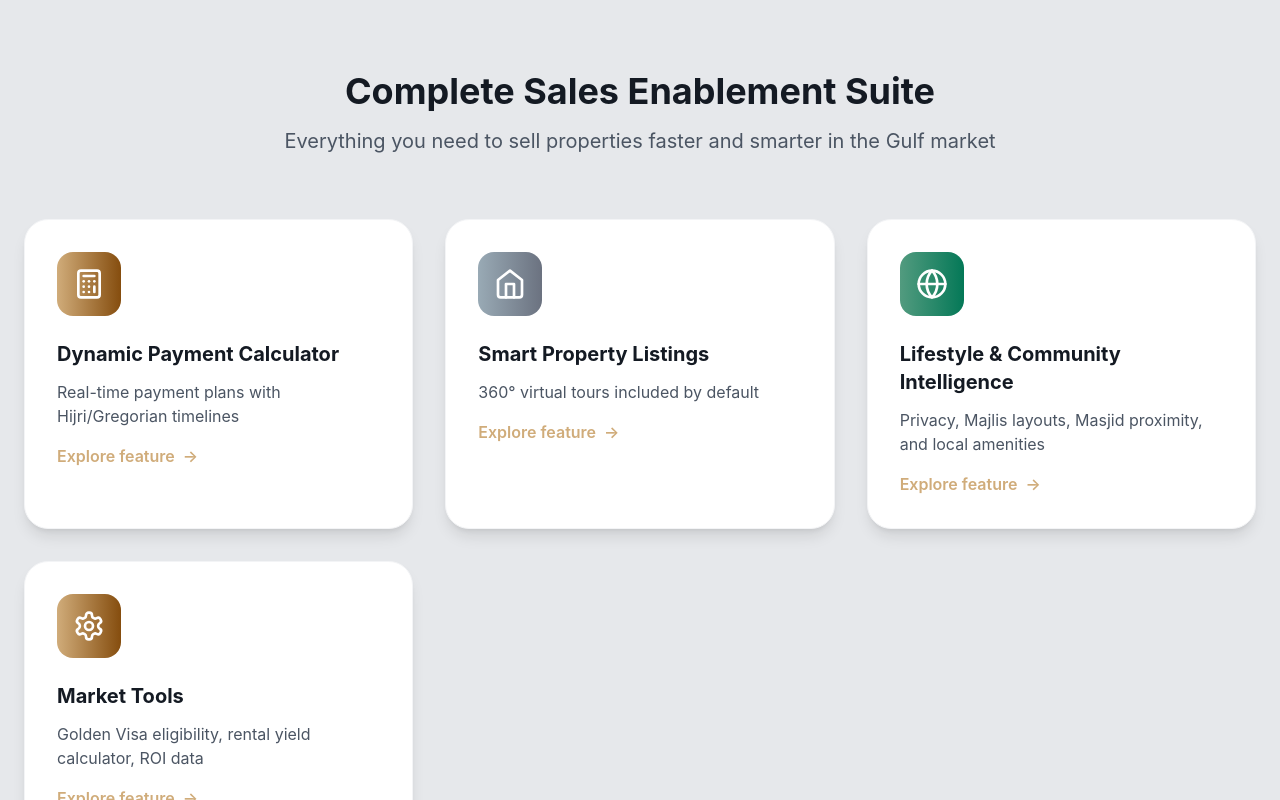
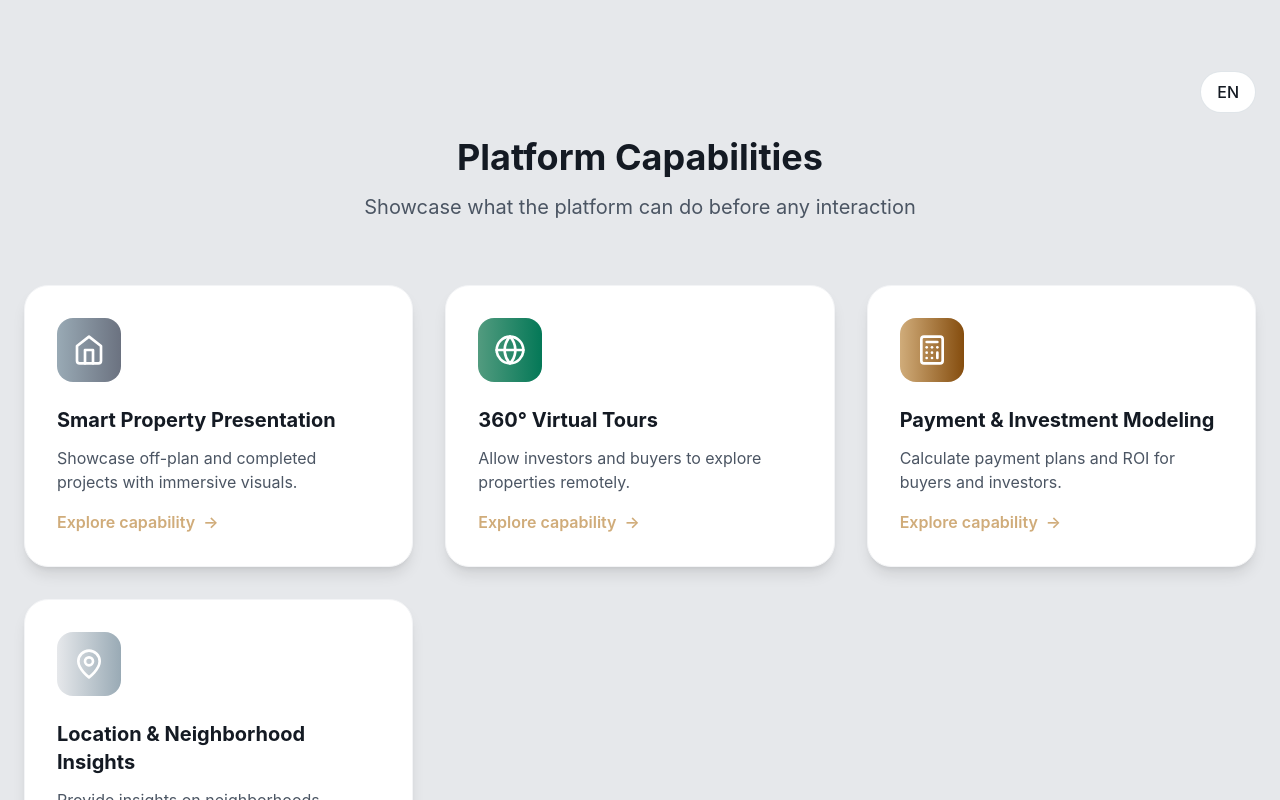
Before and after one commit to fazetdev/baytelitet, a Next.js app: page / in a window 1280 px wide. Shown: the part 1680-2480 px from the top of the page. Built offline with nearby package versions, Linux system fonts and the light colour scheme.

Commit message:
feat: update FeaturesSection to show platform capabilities with accessible cards

```diff
--- a/app/home/components/FeaturesSection.tsx
+++ b/app/home/components/FeaturesSection.tsx
@@ -1,10 +1,10 @@
 'use client';
 
+import { useState } from 'react';
 import Link from 'next/link';
-import { Calculator, Home, Globe, Settings } from 'lucide-react';
-import { useLanguage } from '@/context/useLanguage';
+import { Home, Globe, Calculator, MapPin } from 'lucide-react';
 
-interface Feature {
+interface Capability {
   id: string;
   icon: React.ComponentType<{ className?: string }>;
   titleEn: string;
@@ -15,92 +15,107 @@ interface Feature {
   href: string;
 }
 
-const features: Feature[] = [
+const capabilities: Capability[] = [
   {
-    id: 'calculator',
+    id: 'smart-presentation',
+    icon: Home,
+    titleEn: 'Smart Property Presentation',
+    titleAr: 'عرض عقارات ذكي',
+    descriptionEn: 'Showcase off-plan and completed projects with immersive visuals.',
+    descriptionAr: 'عرض المشاريع المكتملة وغير المكتملة بصرياً بشكل جذاب',
+    color: 'from-bayt-cool to-gray-500',
+    href: '/properties',
+  },
+  {
+    id: 'virtual-tours',
+    icon: Globe,
+    titleEn: '360° Virtual Tours',
+    titleAr: 'جولات افتراضية 360°',
+    descriptionEn: 'Allow investors and buyers to explore properties remotely.',
+    descriptionAr: 'تمكين المستثمرين والمشترين من استكشاف العقارات عن بُعد',
+    color: 'from-bayt-cultural to-emerald-700',
+    href: '/properties',
+  },
+  {
+    id: 'payment-modeling',
     icon: Calculator,
-    titleEn: 'Dynamic Payment Calculator',
-    titleAr: 'حاسبة دفع ديناميكية',
-    descriptionEn: 'Real-time payment plans with Hijri/Gregorian timelines',
-    descriptionAr: 'خطط دفع مباشرة مع تواريخ هجري/ميلادي',
+    titleEn: 'Payment & Investment Modeling',
+    titleAr: 'نمذجة الدفع والاستثمار',
+    descriptionEn: 'Calculate payment plans and ROI for buyers and investors.',
+    descriptionAr: 'احسب خطط الدفع والعائد للمستثمرين والمشترين',
     color: 'from-bayt-warm to-yellow-800',
     href: '/calculator',
   },
   {
-    id: 'smart-property',
-    icon: Home,
-    titleEn: 'Smart Property Listings',
-    titleAr: 'قوائم عقارية ذكية',
-    descriptionEn: '360° virtual tours included by default',
-    descriptionAr: 'جولات افتراضية 360° مدمجة بشكل افتراضي',
-    color: 'from-bayt-cool to-gray-500',
+    id: 'location-intelligence',
+    icon: MapPin,
+    titleEn: 'Location & Neighborhood Insights',
+    titleAr: 'تحليلات الموقع والمناطق',
+    descriptionEn: 'Provide insights on neighborhoods, amenities, and compliance.',
+    descriptionAr: 'تقديم تحليلات حول الأحياء والخدمات والامتثال',
+    color: 'from-bayt-light to-bayt-cool',
     href: '/properties',
-  },
-  {
-    id: 'lifestyle-intel',
-    icon: Globe,
-    titleEn: 'Lifestyle & Community Intelligence',
-    titleAr: 'استخبارات الحياة والمجتمع',
-    descriptionEn: 'Privacy, Majlis layouts, Masjid proximity, and local amenities',
-    descriptionAr: 'الخصوصية، تصميم المجلس، قرب المساجد، والخدمات المحلية',
-    color: 'from-bayt-cultural to-emerald-700',
-    href: '/settings',
-  },
-  {
-    id: 'market-tools',
-    icon: Settings,
-    titleEn: 'Market Tools',
-    titleAr: 'أدوات السوق',
-    descriptionEn: 'Golden Visa eligibility, rental yield calculator, ROI data',
-    descriptionAr: 'أهلية الفيزا الذهبية، حاسبة العائد، وبيانات ROI',
-    color: 'from-bayt-warm to-yellow-800',
-    href: '/market-tools',
   }
 ];
 
 export default function FeaturesSection() {
-  const { lang } = useLanguage();
+  const [lang, setLang] = useState<'en' | 'ar'>('en');
   const isRTL = lang === 'ar';
+
+  const toggleLanguage = () => setLang(lang === 'en' ? 'ar' : 'en');
 
   return (
     <section className="py-20 bg-bayt-light" dir={isRTL ? 'rtl' : 'ltr'}>
       <div className="container mx-auto px-6">
-        <header className={`text-center mb-16 ${isRTL ? 'text-right' : 'text-center'}`}>
+        {/* Language Toggle */}
+        <div className="flex justify-end mb-6">
+          <button
+            onClick={toggleLanguage}
+            className="flex items-center gap-2 px-4 py-2 rounded-full bg-white text-bayt-dark font-medium border border-bayt-cool/30 hover:border-bayt-warm transition-colors"
+            aria-label={isRTL ? 'التبديل إلى الإنجليزية' : 'Switch to Arabic'}
+          >
+            {isRTL ? 'AR' : 'EN'}
+          </button>
+        </div>
+
+        {/* Section Header */}
+        <div className={`text-center mb-16 ${isRTL ? 'text-right' : 'text-center'}`}>
           <h2 className="text-4xl font-bold text-bayt-dark mb-4">
-            {isRTL ? 'مجموعة أدوات كاملة لتمكين المبيعات' : 'Complete Sales Enablement Suite'}
+            {isRTL ? 'مجموعة قدرات المنصة' : 'Platform Capabilities'}
           </h2>
           <p className="text-xl text-gray-600 max-w-3xl mx-auto">
             {isRTL
-              ? 'كل ما تحتاجه لبيع العقارات بسرعة وذكاء في سوق الخليج'
-              : 'Everything you need to sell properties faster and smarter in the Gulf market'}
+              ? 'ما تحتاجه لإظهار قدرات المنصة قبل أي تفاعل'
+              : 'Showcase what the platform can do before any interaction'}
           </p>
-        </header>
+        </div>
 
+        {/* Capabilities Grid */}
         <div className="grid grid-cols-1 md:grid-cols-2 lg:grid-cols-3 gap-8">
-          {features.map((feature) => {
-            const Icon = feature.icon;
+          {capabilities.map((cap) => {
+            const Icon = cap.icon;
             return (
               <Link
-                key={feature.id}
-                href={feature.href}
+                key={cap.id}
+                href={cap.href}
                 className="group block"
-                aria-label={`${isRTL ? feature.titleAr : feature.titleEn} - ${isRTL ? feature.descriptionAr : feature.descriptionEn}`}
+                aria-label={`${isRTL ? cap.titleAr : cap.titleEn} - ${isRTL ? cap.descriptionAr : cap.descriptionEn}`}
               >
-                <article className={`bg-white rounded-2xl shadow-lg p-8 border border-gray-100 hover:border-bayt-warm hover:shadow-2xl transition-all duration-300 transform hover:-translate-y-2 h-full`}>
-                  <div className={`inline-flex p-4 rounded-xl bg-gradient-to-r ${feature.color} text-white mb-6`}>
+                <div className={`bg-white rounded-2xl shadow-lg p-8 border border-gray-100 hover:border-bayt-warm hover:shadow-2xl transition-all duration-300 transform hover:-translate-y-2 h-full`}>
+                  <div className={`inline-flex p-4 rounded-xl bg-gradient-to-r ${cap.color} text-white mb-6`}>
                     <Icon className="w-8 h-8" />
                   </div>
                   <h3 className="text-xl font-bold text-bayt-dark mb-3 group-hover:text-bayt-warm">
-                    {isRTL ? feature.titleAr : feature.titleEn}
+                    {isRTL ? cap.titleAr : cap.titleEn}
                   </h3>
                   <p className="text-gray-600 mb-4">
-                    {isRTL ? feature.descriptionAr : feature.descriptionEn}
+                    {isRTL ? cap.descriptionAr : cap.descriptionEn}
                   </p>
                   <div className="text-bayt-warm font-semibold flex items-center gap-2">
-                    {isRTL ? 'استكشف الميزة' : 'Explore feature'}{' '}
+                    {isRTL ? 'استكشف القدرة' : 'Explore capability'}{' '}
                     <span className="group-hover:translate-x-2 transition-transform">→</span>
                   </div>
-                </article>
+                </div>
               </Link>
             );
           })}
```
